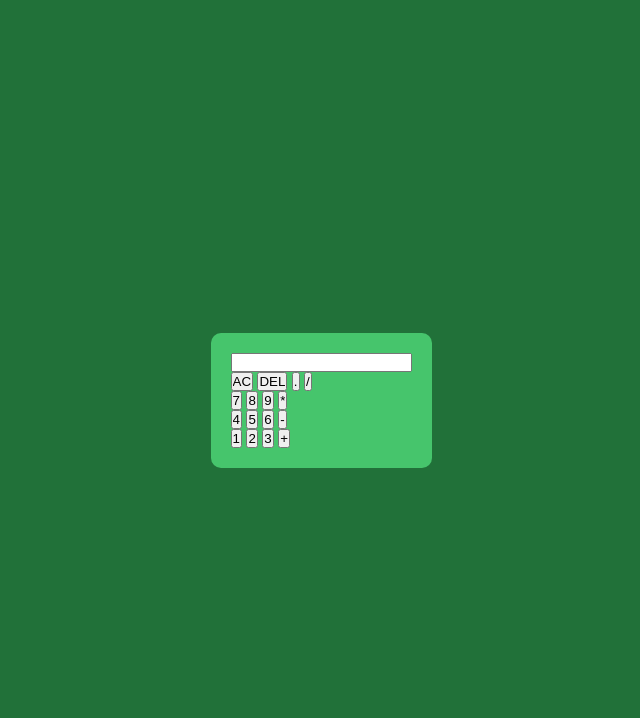
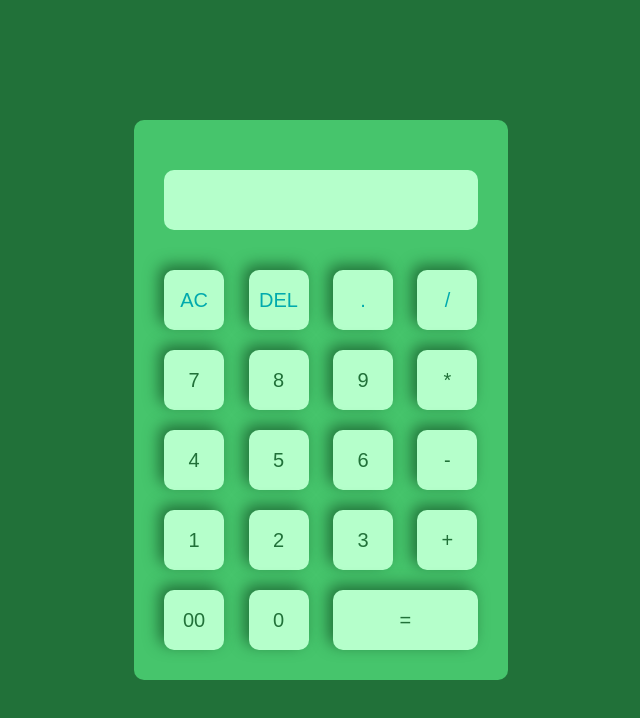
Before and after one commit to charlie-slime-sys/charlies-calculator, a plain HTML site: page index.html in a window 1280 px wide. Shown: the whole page, without its empty margins (319-959 px from the left). Drawn offline with Linux system fonts and the light colour scheme.

Commit message:
Technically Finished, but does not meet class instructions.
Added Calculator and input/display sections in CSS. HTML javascript added, not in class requirements. Need to make code inside a javascript file to meet standard.

```diff
--- a/app.css
+++ b/app.css
@@ -11,6 +11,7 @@
     --green: #46c56c;
     --darkgreen: #217139;
     --lightgreen: #b5ffcb;
+    --blue: #00aaad;
 }
 
 /* container */
@@ -30,3 +31,39 @@
     padding: 20px;
     border-radius: 10px;
 }
+
+.calculator form input {
+    border: 0;
+    outline: 0;
+    width: 60px;
+    height: 60px;
+    border-radius: 10px;
+    background-color: var(--lightgreen);
+    font-size: 20px;
+    color: var(--darkgreen);
+    cursor: pointer;
+    margin: 10px;
+    box-shadow: -5px -5px 15px var(--darkgreen);
+}
+
+/* input / display */
+form .display {
+    display: flex;
+    justify-content: flex-end;
+    margin: 20px 0;
+}
+
+form .display input {
+    text-align: right;
+    flex: 1;
+    font-size: 45px;
+    box-shadow: none;
+}
+
+form input.equal {
+    width: 145px;
+}
+
+form input.operator {
+    color: var(--blue);
+}
--- a/index.html
+++ b/index.html
@@ -13,32 +13,38 @@
     <section class="container">
         <section class="calculator">
             <form>
-                <section>
+                <section class="display">
                     <input type="text" name="display">
                 </section>
                 <section>
-                    <input type="button" value="AC">
-                    <input type="button" value="DEL">
-                    <input type="button" value=".">
-                    <input type="button" value="/">
+                    <input type="button" value="AC" onclick="display.value = `` " class="operator">
+                    <input type="button" value="DEL" onclick="display.value = display.value.toString().slice(0,-1)"
+                        class="operator">
+                    <input type="button" value="." onclick="display.value += `.` " class="operator">
+                    <input type="button" value="/" onclick="display.value += `/` " class="operator">
                 </section>
                 <section>
-                    <input type="button" value="7">
-                    <input type="button" value="8">
-                    <input type="button" value="9">
-                    <input type="button" value="*">
+                    <input type="button" value="7" onclick="display.value += `7` ">
+                    <input type="button" value="8" onclick="display.value += `8` ">
+                    <input type="button" value="9" onclick="display.value += `9` ">
+                    <input type="button" value="*" onclick="display.value += `*` ">
                 </section>
                 <section>
-                    <input type="button" value="4">
-                    <input type="button" value="5">
-                    <input type="button" value="6">
-                    <input type="button" value="-">
+                    <input type="button" value="4" onclick="display.value += `4` ">
+                    <input type="button" value="5" onclick="display.value += `5` ">
+                    <input type="button" value="6" onclick="display.value += `6` ">
+                    <input type="button" value="-" onclick="display.value += `-` ">
                 </section>
                 <section>
-                    <input type="button" value="1">
-                    <input type="button" value="2">
-                    <input type="button" value="3">
-                    <input type="button" value="+">
+                    <input type="button" value="1" onclick="display.value += `1` ">
+                    <input type="button" value="2" onclick="display.value += `2` ">
+                    <input type="button" value="3" onclick="display.value += `3` ">
+                    <input type="button" value="+" onclick="display.value += `+` ">
+                </section>
+                <section>
+                    <input type="button" value="00" onclick="display.value += `00` ">
+                    <input type="button" value="0" onclick="display.value += `0` ">
+                    <input type="button" value="=" onclick="display.value = eval(display.value)" class="equal">
                 </section>
             </form>
         </section>
```
